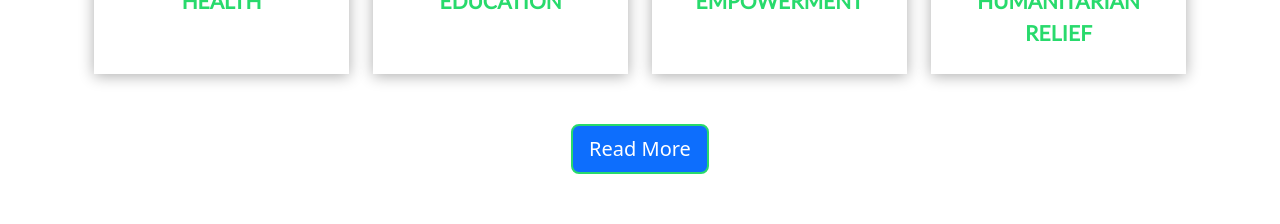
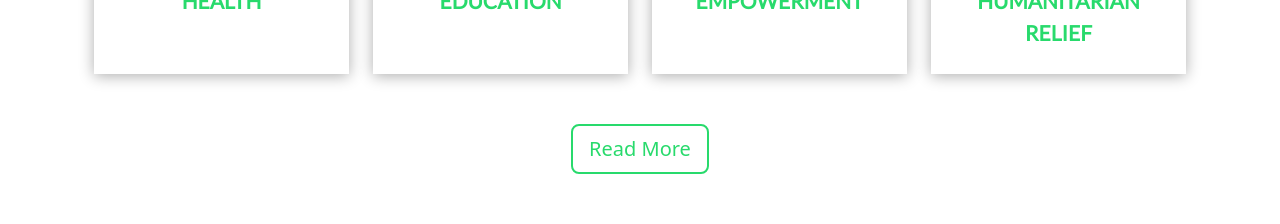
Before and after one commit to alabiemmanuel177/frontend-test, a React (Create React App) app: page / in a window 1280 px wide. Shown: the part 1680-1904 px from the top of the page. Built offline with nearby package versions, Linux system fonts and the light colour scheme.

Commit message:
Fixes in merge conflict

```diff
--- a/src/components/homecards/homecards.css
+++ b/src/components/homecards/homecards.css
@@ -71,7 +71,12 @@
 }
 #scheme-btn{
   border: #28da6c solid 2px !important;
-
+  background-color: white !important;
+  color: #28da6c;
+}
+#scheme-btn:hover{
+  color: white;
+  background-color: #28da6c !important;
 }
 
 .work-card {
--- a/src/components/navbar/navbar.css
+++ b/src/components/navbar/navbar.css
@@ -52,6 +52,13 @@
 
   .dropdown-content{
     /* display: none; */
+  }
+
+}
+
+@media screen and (max-width:768px) {
+  .navbar-btn{
+    margin-right: 0%;
   }
 
 }
```
